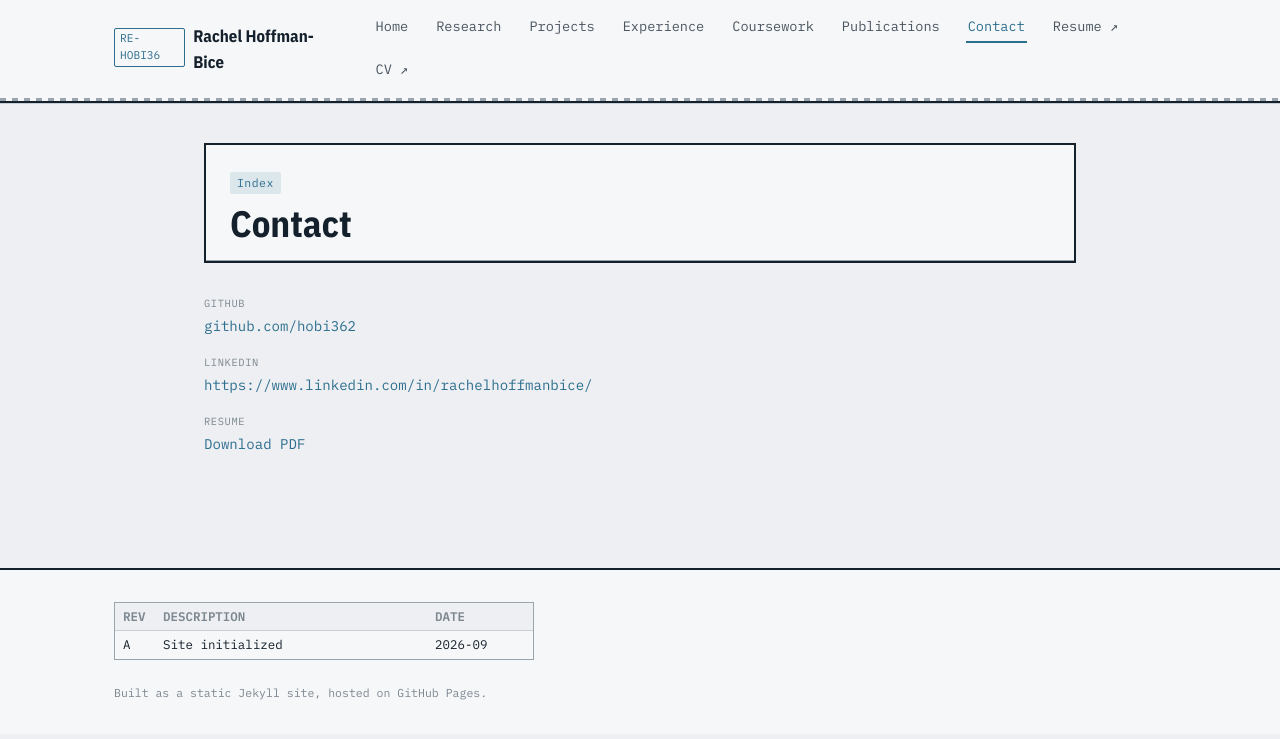
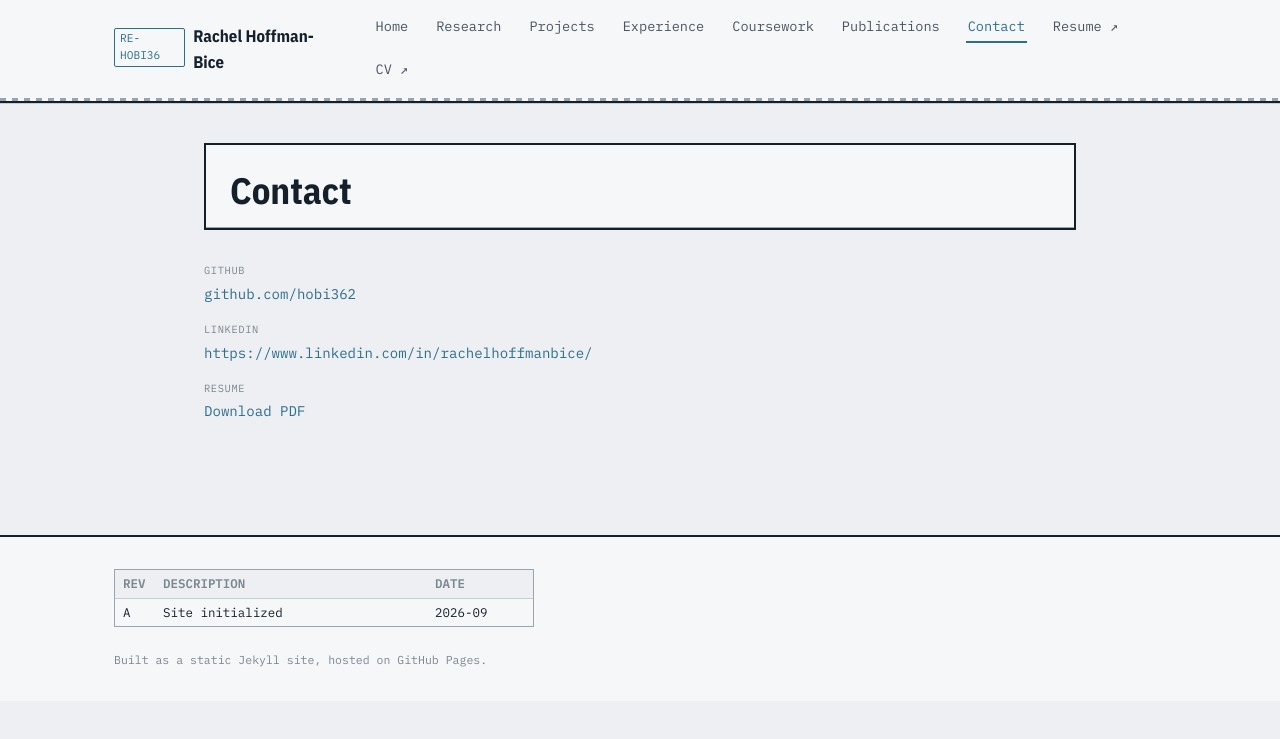
Before and after one commit to hobi362/hobi362.github.io, a Jekyll site: the page built from contact.md, in a window 1280 px wide. Shown: the top 739 px of the page. Built offline with Jekyll 4.4.1, drawn with Linux system fonts in a browser that asks for light colours.

Commit message:
Drop the "Index" label from the top of the index pages
The listing pages showed an "Index" doctype chip and the home page showed
"Index Sheet"; neither told the reader anything the page title didn't. The
titleblock now only renders the chip when a doctype is passed, so the Project,
Research, Experience, Coursework and 2.70 subpage labels are untouched.

Co-Authored-By: Claude Opus 5 <noreply@anthropic.com>

```diff
--- a/_includes/titleblock.html
+++ b/_includes/titleblock.html
@@ -1,7 +1,8 @@
 <div class="title-block">
   {% if include.draft %}<div class="stamp">PRELIMINARY</div>{% endif %}
   <div class="title-block__main">
-    <span class="tb-doctype">{{ include.doctype }}</span>
+    {% comment %} Omitted on index pages, where the label added nothing. {% endcomment %}
+    {% if include.doctype %}<span class="tb-doctype">{{ include.doctype }}</span>{% endif %}
     <h1 class="tb-title">{{ include.title }}</h1>
     {% if include.subtitle %}<p class="tb-subtitle">{{ include.subtitle }}</p>{% endif %}
   </div>
--- a/_layouts/home.html
+++ b/_layouts/home.html
@@ -3,7 +3,6 @@ layout: default
 ---
 <section class="hero">
   <div class="hero__id">
-    <span class="tb-doctype">Index Sheet</span>
     <h1>{{ site.title | split: "—" | first | strip }}</h1>
     <p class="hero__tagline">{{ site.tagline }}</p>
     <div class="hero__links">
--- a/_layouts/listing.html
+++ b/_layouts/listing.html
@@ -1,7 +1,7 @@
 ---
 layout: default
 ---
-{% include titleblock.html doctype="Index" title=page.title subtitle=page.subtitle %}
+{% include titleblock.html title=page.title subtitle=page.subtitle %}
 
 <div class="sheet-body sheet-body--single">
   <article class="content">
```
